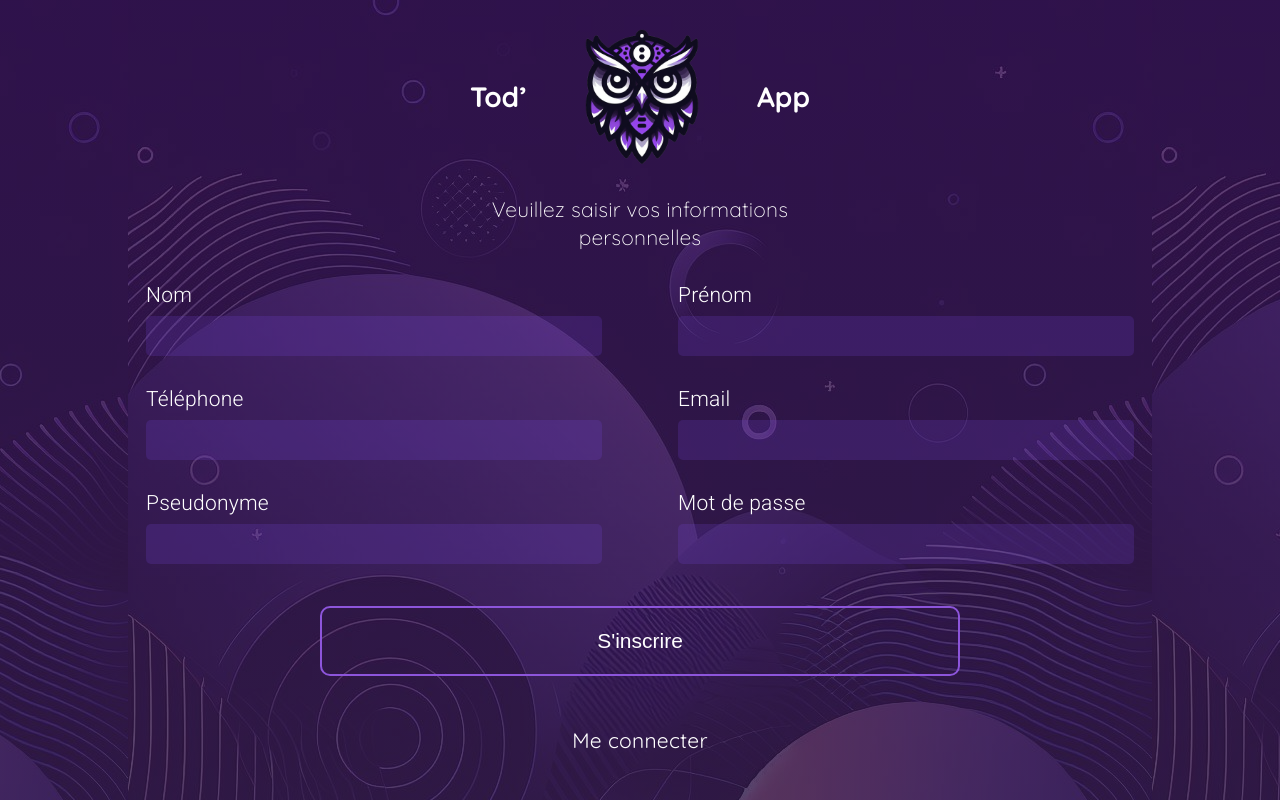
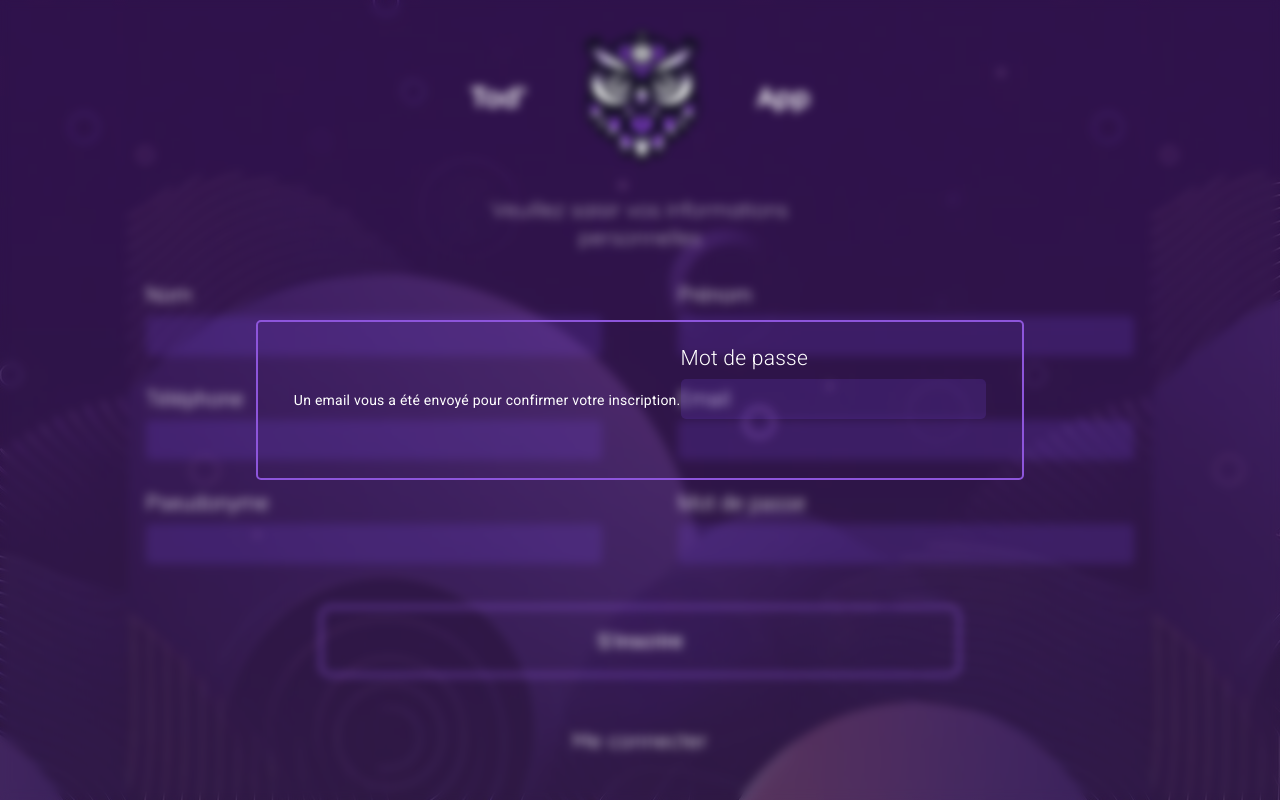
Before and after one commit to ThomasGorisseGit/TodoList, an Angular app in the folder frontend/todolist-app/: page /sign-in in a window 1280 px wide. Built offline with nearby package versions, Linux system fonts and the light colour scheme.

Commit message:
:+1: [frontend] début de la popup d'activation

```diff
--- a/frontend/todolist-app/src/app/component/sign-in/sign-in.component.html
+++ b/frontend/todolist-app/src/app/component/sign-in/sign-in.component.html
@@ -44,3 +44,14 @@
 
 
 </div>
+<div class="default_parent-pop-up">
+  <div class="default_pop-up" *ngIf="true">
+    <div class="pop-up-title">
+      Un email vous a été envoyé pour confirmer votre inscription.
+
+    </div>
+    <app-user-input type="password" label="Mot de passe" name="password" [controle]="getFormControl('password')" [errorMessage]="'Le Mot de passe est requis.'"></app-user-input>
+
+  </div>
+
+</div>
--- a/frontend/todolist-app/src/app/component/sign-in/sign-in.component.ts
+++ b/frontend/todolist-app/src/app/component/sign-in/sign-in.component.ts
@@ -30,9 +30,6 @@ export class SignInComponent {
       const control = this.formGroup.get(controlName) as FormControl; // Cast AbstractControl to FormControl
       control?.markAsTouched();
       control?.updateValueAndValidity();
-      if (control?.errors) {
-        // Si le contrôle a des erreurs, stocker le message d'erreur dans le map
-      }
     });
   }
   getFormControl(name:string) : FormControl{
--- a/frontend/todolist-app/src/styles.css
+++ b/frontend/todolist-app/src/styles.css
@@ -19,7 +19,7 @@ body{
 }
 :root{
   /* Colors : */
-  --background-color:linear-gradient(180deg, rgba(69, 5, 122, 0.418) 0%, rgba(66, 23, 102, 0.419) 100%), #271C33;
+  --background-color:linear-gradient(180deg, rgba(69, 5, 122, 0.418) 20%, rgba(66, 23, 102, 0.419) 100%), #271C33;
   --highlight : #8D55DB;
   --highlight_lowOpacity:#7a48e62e;
   --redError :  rgb(213, 65, 65);
@@ -109,3 +109,29 @@ input:-webkit-autofill::first-line{
 .error{
   color: var(--redError);
 }
+.default_parent-pop-up{
+  position: absolute;
+  top: 0;
+  left: 0;
+  width: 100%;
+  height: 100%;
+  backdrop-filter: blur(5px);
+  display: flex;
+  justify-content: center;
+  align-items: center;
+  z-index: 100;
+}
+.default_pop-up{
+  position: absolute;
+  top: 40%;
+  left: 20%;
+  width: 60%;
+  height: 20%;
+  display: flex;
+  justify-content: center;
+  align-items: center;
+  z-index: 100;
+  background-color: var(--background-color);
+  border: var(--border);
+  border-radius: 5px;
+}
```
